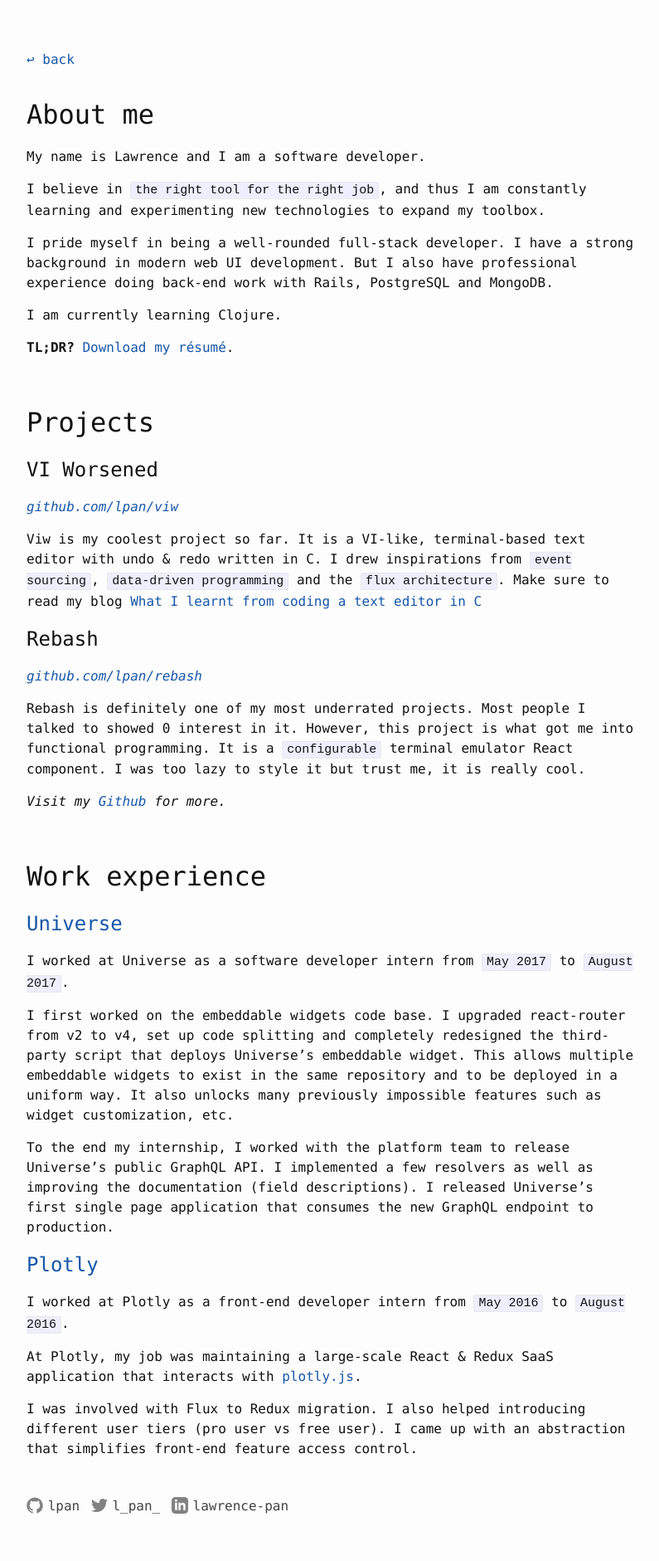
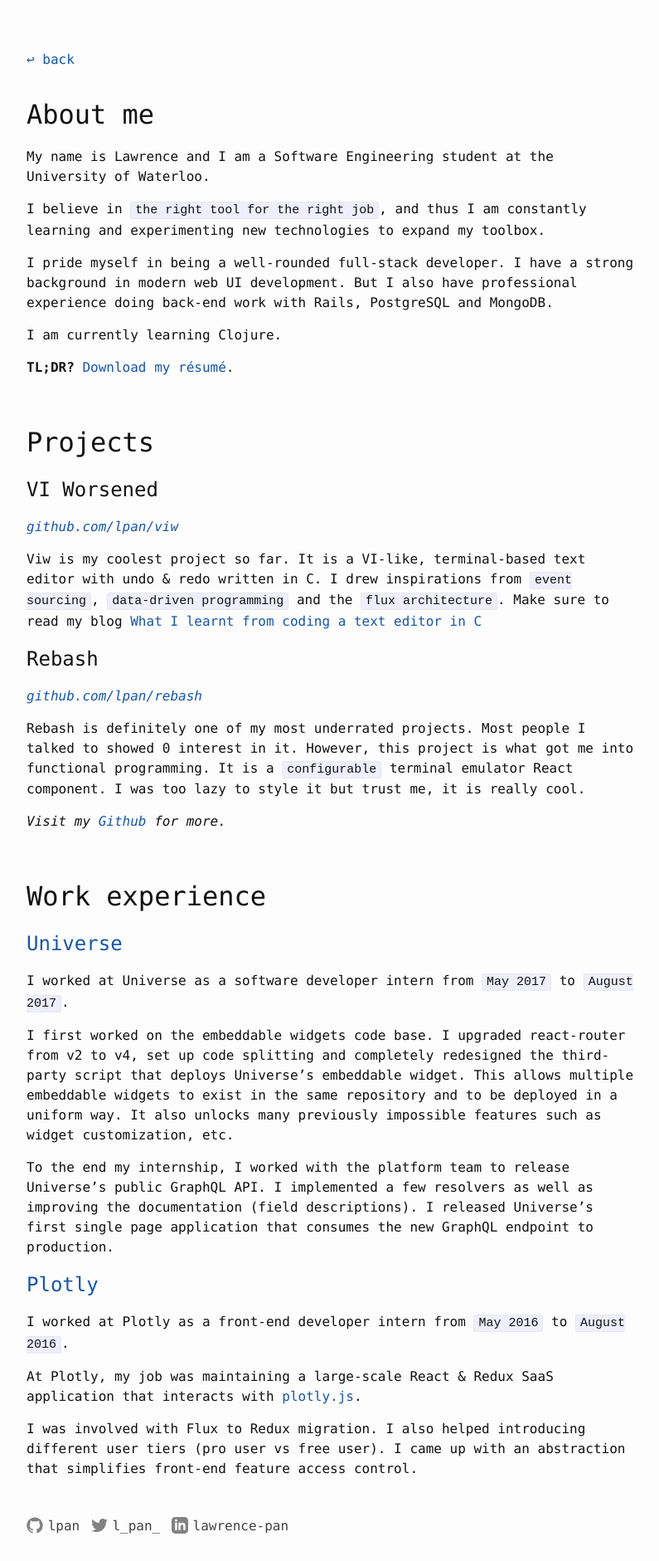
Before and after one commit to lpan/lpan.github.io, a Jekyll site: the page built from about.md, in a window 1280 px wide. Shown: the whole page at 83% size, without its empty margins (238-1033 px from the left). Built offline with Jekyll 4.4.1, drawn with Linux system fonts in a browser that asks for light colours; before the commit the page ends 1857 px from its top, so only the background shows below that.

Commit message:
clearer about

```diff
--- a/about.md
+++ b/about.md
@@ -6,7 +6,8 @@ permalink: /about/
 
 # About me
 
-My name is Lawrence and I am a software developer.
+My name is Lawrence and I am a Software Engineering student at the University of
+Waterloo.
 
 I believe in `the right tool for the right job`, and thus I am constantly
 learning and experimenting new technologies to expand my toolbox.
```
